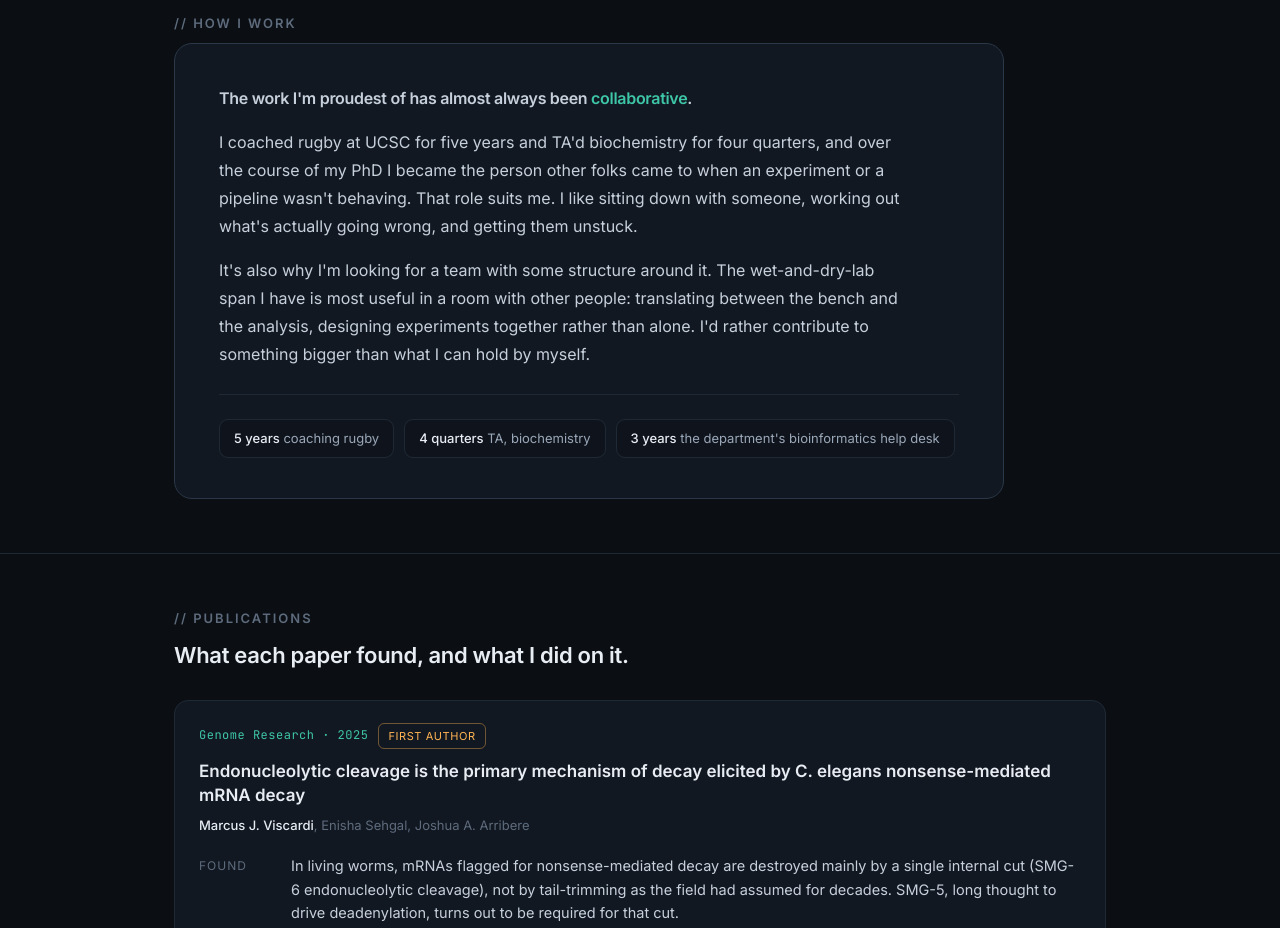
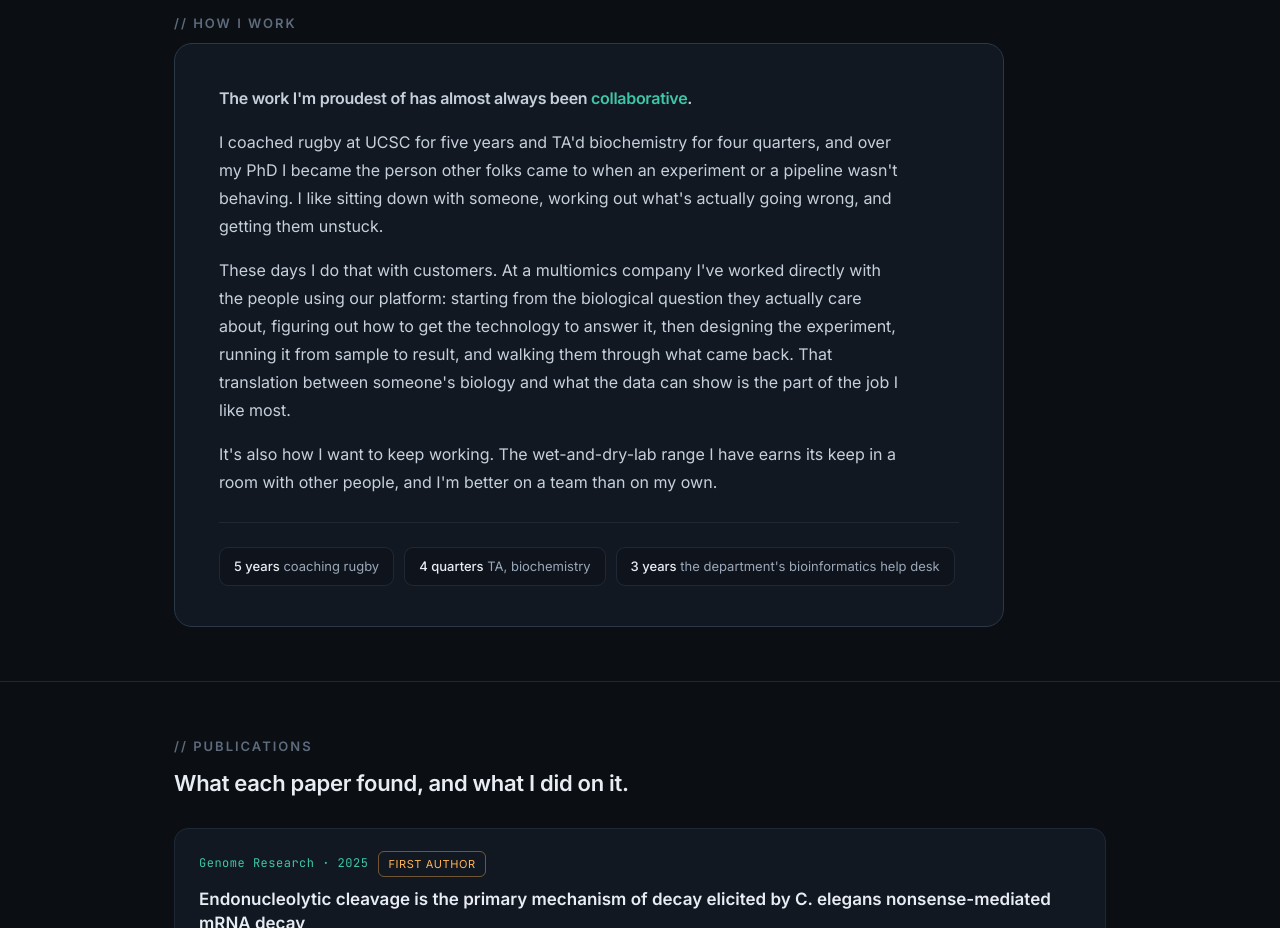
Before and after one commit to marcusvis/viscardi-portfolio, a React (Vite) app: page / in a window 1280 px wide. Shown: the part 1900-2828 px from the top of the page. Built offline with nearby package versions, Linux system fonts and the light colour scheme; no server answers; the database is empty; some icons are missing.

Commit message:
Expand How I Work with customer-facing experience

```diff
--- a/src/App.jsx
+++ b/src/App.jsx
@@ -192,8 +192,9 @@ function About() {
       <div className="sec-head"><h2>// how I work</h2></div>
       <div className="about-panel">
         <p className="about-hook">The work I'm proudest of has almost always been <span className="hl">collaborative</span>.</p>
-        <p>I coached rugby at UCSC for five years and TA'd biochemistry for four quarters, and over the course of my PhD I became the person other folks came to when an experiment or a pipeline wasn't behaving. That role suits me. I like sitting down with someone, working out what's actually going wrong, and getting them unstuck.</p>
-        <p>It's also why I'm looking for a team with some structure around it. The wet-and-dry-lab span I have is most useful in a room with other people: translating between the bench and the analysis, designing experiments together rather than alone. I'd rather contribute to something bigger than what I can hold by myself.</p>
+        <p>I coached rugby at UCSC for five years and TA'd biochemistry for four quarters, and over my PhD I became the person other folks came to when an experiment or a pipeline wasn't behaving. I like sitting down with someone, working out what's actually going wrong, and getting them unstuck.</p>
+        <p>These days I do that with customers. At a multiomics company I've worked directly with the people using our platform: starting from the biological question they actually care about, figuring out how to get the technology to answer it, then designing the experiment, running it from sample to result, and walking them through what came back. That translation between someone's biology and what the data can show is the part of the job I like most.</p>
+        <p>It's also how I want to keep working. The wet-and-dry-lab range I have earns its keep in a room with other people, and I'm better on a team than on my own.</p>
         <div className="about-tl">
           <span className="tl"><b>5 years</b> coaching rugby</span>
           <span className="tl"><b>4 quarters</b> TA, biochemistry</span>
```
